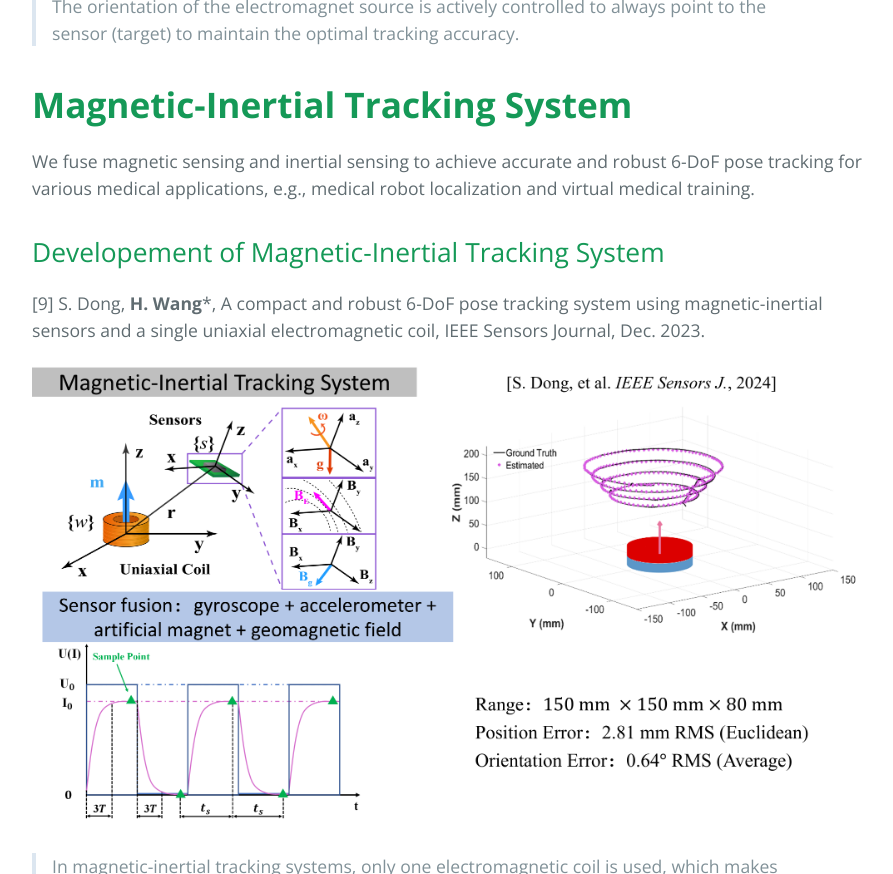
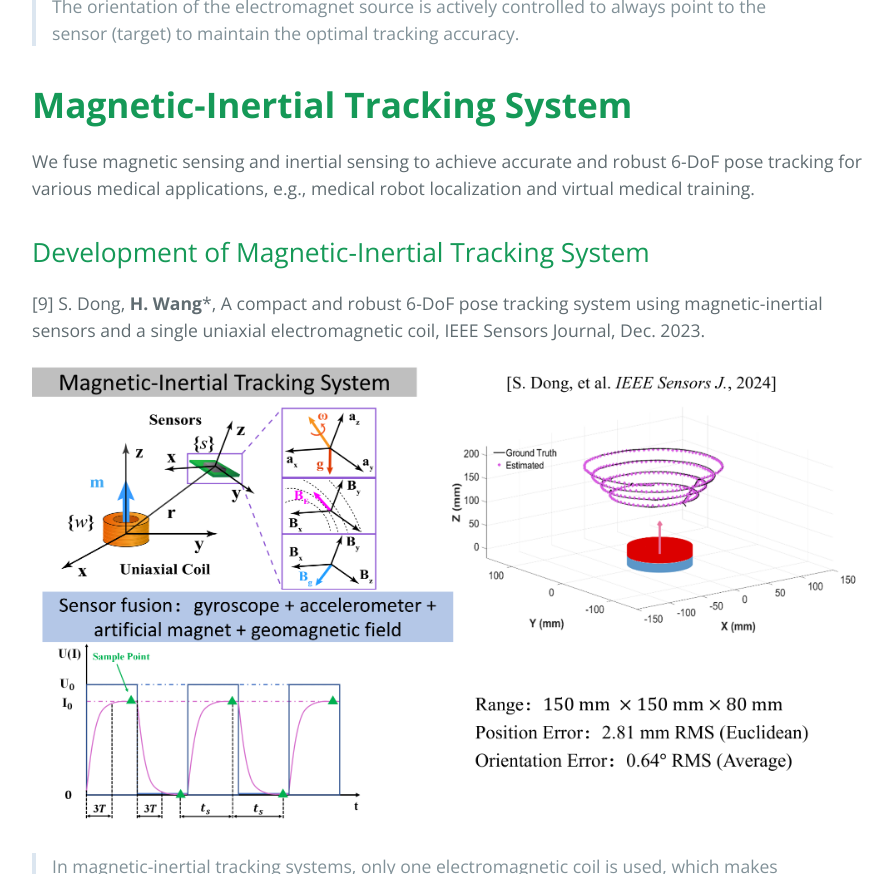
Before and after one commit to MagRoboticsLab/MagRoboticsLab.github.io, a Jekyll site: the page built from research.md, in a window 1280 px wide and 900 px high, scrolled down 6857 px, cut to the strip 26-900 px from the top of the window. Shown: the whole strip, without its empty margins (192-1085 px from the left). Built offline with Jekyll 4.4.1, drawn with Linux system fonts in a browser that asks for light colours; the repository's description, which GitHub fills in, is left out.

Commit message:
Update research.md

```diff
--- a/research.md
+++ b/research.md
@@ -88,7 +88,7 @@ We develope active electromagnetic tracking technologies to improve tracking acc
 
 We fuse magnetic sensing and inertial sensing to achieve accurate and robust 6-DoF pose tracking for various medical applications, e.g., medical robot localization and virtual medical training.
 
-## Developement of Magnetic-Inertial Tracking System
+## Development of Magnetic-Inertial Tracking System
 
 [9] S. Dong, **H. Wang***, A compact and robust 6-DoF pose tracking system using magnetic-inertial sensors and a single uniaxial electromagnetic coil, IEEE Sensors Journal, Dec. 2023.
 
```
